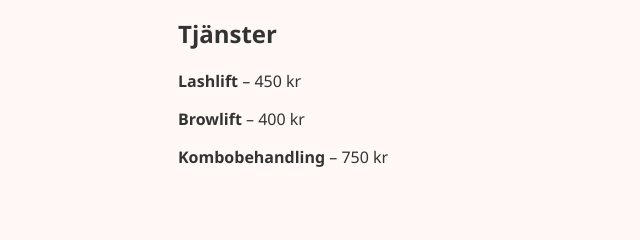
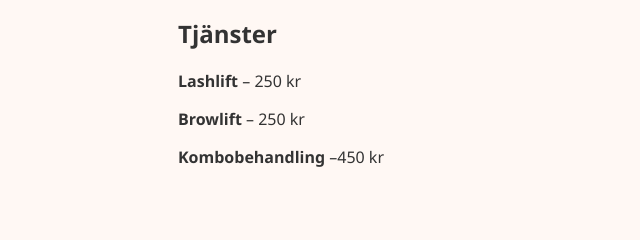
Before and after one commit to Ayathaher1/lashliftby.aya, a plain HTML site: page index.html in a window 1280 px wide. Shown: the part 224-464 px from the top of the page, 12-652 px from the left. Drawn offline with Linux system fonts and the light colour scheme.

Commit message:
Update index.html

```diff
--- a/index.html
+++ b/index.html
@@ -92,9 +92,9 @@
 
   <section id="tjanster">
     <h2>Tjänster</h2>
-    <p><strong>Lashlift</strong> – 450 kr</p>
-    <p><strong>Browlift</strong> – 400 kr</p>
-    <p><strong>Kombobehandling</strong> – 750 kr</p>
+    <p><strong>Lashlift</strong> – 250 kr</p>
+    <p><strong>Browlift</strong> – 250 kr</p>
+    <p><strong>Kombobehandling</strong> –450  kr</p>
   </section>
 
   <section id="boka">
```
